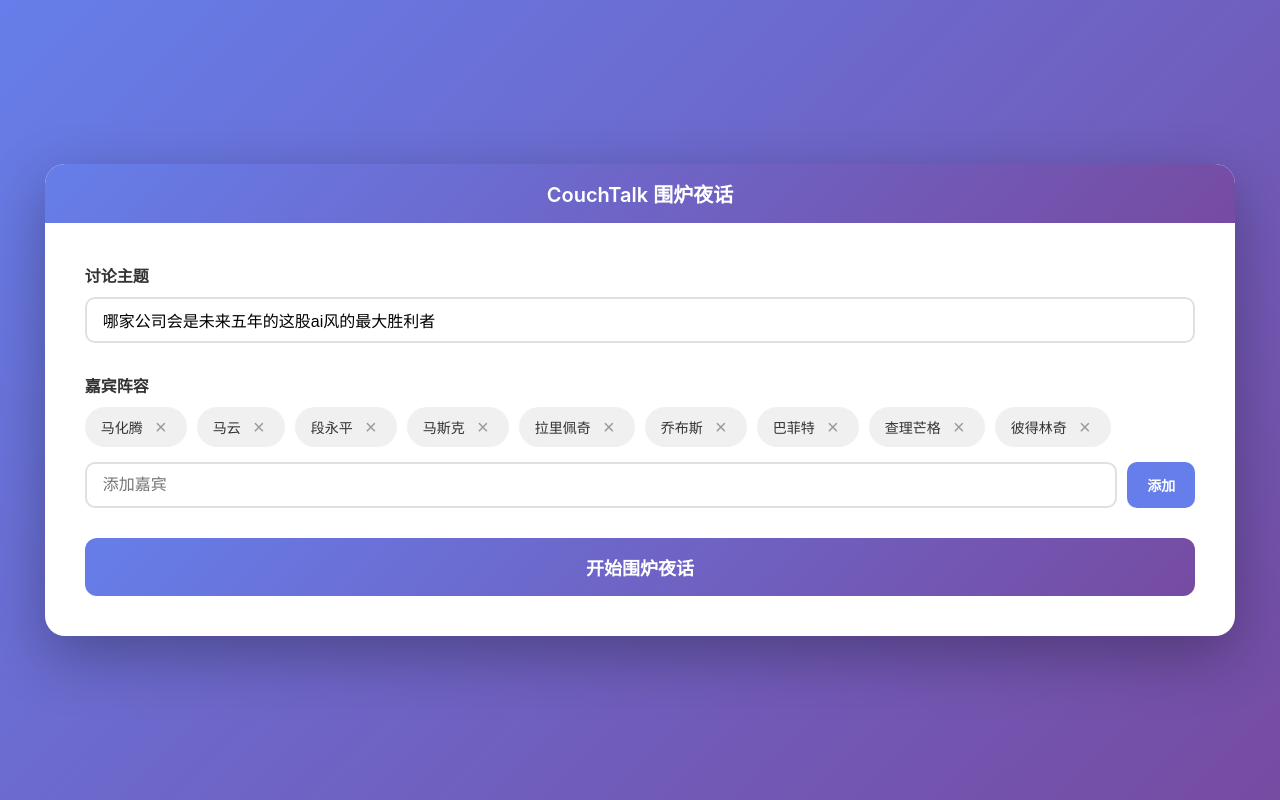
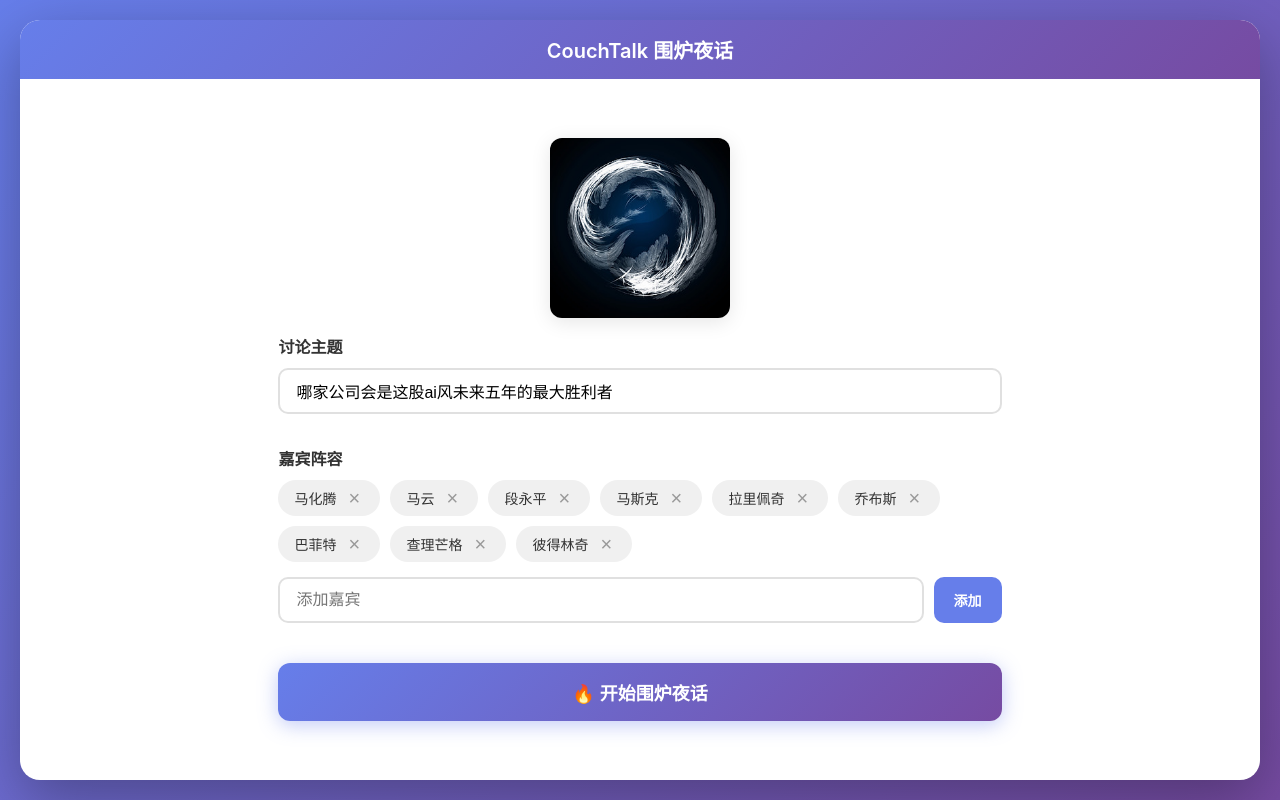
Before and after one commit to ImNWL/CouchTalk, a React (Vite) app in the folder frontend/: page / in a window 1280 px wide. Built offline with nearby package versions, Linux system fonts and the light colour scheme.

Commit message:
feat: 调整对话上下文和角色发言逻辑，优化前端样式

```diff
--- a/frontend/src/App.css
+++ b/frontend/src/App.css
@@ -17,16 +17,18 @@
   display: flex;
   align-items: center;
   justify-content: center;
-  padding: 20px;
+  padding: clamp(10px, 2vw, 20px);
 }
 
 .container {
   background: white;
-  border-radius: 20px;
+  border-radius: clamp(10px, 2vw, 20px);
   box-shadow: 0 20px 60px rgba(0, 0, 0, 0.3);
   max-width: 1600px;
-  width: 96%;
-  max-height: 95vh;
+  width: 100%;
+  height: 95vh;
+  max-height: 900px;
+  min-height: 500px;
   overflow: hidden;
   display: flex;
   flex-direction: column;
@@ -34,39 +36,64 @@
 
 h1 {
   text-align: center;
-  padding: 15px 30px;
+  padding: clamp(12px, 2vh, 15px) clamp(15px, 3vw, 30px);
   background: linear-gradient(135deg, #667eea 0%, #764ba2 100%);
   color: white;
-  font-size: 20px;
+  font-size: clamp(16px, 2.5vw, 20px);
   margin: 0;
   flex-shrink: 0;
   font-weight: 600;
 }
 
 .setup {
-  padding: 40px;
+  padding: clamp(20px, 4vh, 40px) clamp(20px, 3vw, 40px);
   flex: 1;
-  overflow-y: auto;
+  overflow: hidden;
+  display: flex;
+  flex-direction: column;
+  justify-content: center;
+  align-items: center;
+  max-width: min(800px, 90vw);
+  margin: 0 auto;
+  width: 100%;
+}
+
+.setup-content {
+  width: 100%;
+}
+
+.setup-header-image {
+  width: 100%;
+  max-width: clamp(120px, 20vw, 180px);
+  height: auto;
+  margin: 0 auto clamp(15px, 2vh, 20px);
+  border-radius: clamp(8px, 1.5vw, 12px);
+  box-shadow: 0 4px 20px rgba(0, 0, 0, 0.1);
+  display: block;
 }
 
 .form-group {
-  margin-bottom: 30px;
+  margin-bottom: clamp(25px, 4vh, 35px);
+}
+
+.form-group:last-of-type {
+  margin-bottom: 0;
 }
 
 .form-group label {
   display: block;
   font-weight: 600;
-  margin-bottom: 10px;
+  margin-bottom: clamp(8px, 1.5vh, 10px);
   color: #333;
-  font-size: 16px;
+  font-size: clamp(14px, 2vw, 16px);
 }
 
 .form-group input[type="text"] {
   width: 100%;
-  padding: 12px 16px;
+  padding: clamp(10px, 1.5vh, 12px) clamp(12px, 2vw, 16px);
   border: 2px solid #e0e0e0;
-  border-radius: 10px;
-  font-size: 16px;
+  border-radius: clamp(8px, 1.2vw, 10px);
+  font-size: clamp(14px, 2vw, 16px);
   transition: border-color 0.3s;
 }
 
@@ -78,19 +105,19 @@
 .roles-list {
   display: flex;
   flex-wrap: wrap;
-  gap: 10px;
-  margin-bottom: 15px;
-  min-height: 40px;
+  gap: clamp(8px, 1.2vw, 10px);
+  margin-bottom: clamp(12px, 2vh, 15px);
+  min-height: clamp(35px, 5vh, 40px);
 }
 
 .role-tag {
   display: inline-flex;
   align-items: center;
-  gap: 8px;
-  padding: 8px 16px;
+  gap: clamp(6px, 1vw, 8px);
+  padding: clamp(6px, 1vh, 8px) clamp(12px, 2vw, 16px);
   background: #f0f0f0;
-  border-radius: 20px;
-  font-size: 14px;
+  border-radius: clamp(15px, 2.5vw, 20px);
+  font-size: clamp(12px, 1.8vw, 14px);
   color: #333;
 }
 
@@ -99,11 +126,11 @@
   border: none;
   color: #999;
   cursor: pointer;
-  font-size: 20px;
+  font-size: clamp(16px, 2.5vw, 20px);
   line-height: 1;
   padding: 0;
-  width: 20px;
-  height: 20px;
+  width: clamp(18px, 2.5vw, 20px);
+  height: clamp(18px, 2.5vw, 20px);
   display: flex;
   align-items: center;
   justify-content: center;
@@ -115,27 +142,30 @@
 
 .add-role {
   display: flex;
-  gap: 10px;
+  gap: clamp(8px, 1.2vw, 10px);
+  flex-wrap: wrap;
 }
 
 .add-role input {
   flex: 1;
-  padding: 10px 16px;
+  min-width: 150px;
+  padding: clamp(8px, 1.2vh, 10px) clamp(12px, 2vw, 16px);
   border: 2px solid #e0e0e0;
-  border-radius: 10px;
-  font-size: 14px;
+  border-radius: clamp(8px, 1.2vw, 10px);
+  font-size: clamp(13px, 1.8vw, 14px);
 }
 
 .add-role button {
-  padding: 10px 20px;
+  padding: clamp(8px, 1.2vh, 10px) clamp(16px, 2.5vw, 20px);
   background: #667eea;
   color: white;
   border: none;
-  border-radius: 10px;
+  border-radius: clamp(8px, 1.2vw, 10px);
   cursor: pointer;
-  font-size: 14px;
+  font-size: clamp(13px, 1.8vw, 14px);
   font-weight: 600;
   transition: background 0.3s;
+  white-space: nowrap;
 }
 
 .add-role button:hover {
@@ -144,19 +174,22 @@
 
 .btn-primary {
   width: 100%;
-  padding: 16px;
+  padding: clamp(14px, 2vh, 16px);
   background: linear-gradient(135deg, #667eea 0%, #764ba2 100%);
   color: white;
   border: none;
-  border-radius: 12px;
-  font-size: 18px;
+  border-radius: clamp(10px, 1.5vw, 12px);
+  font-size: clamp(16px, 2.2vw, 18px);
   font-weight: 600;
   cursor: pointer;
-  transition: transform 0.2s;
+  transition: all 0.3s;
+  margin-top: clamp(30px, 5vh, 40px);
+  box-shadow: 0 4px 20px rgba(102, 126, 234, 0.4);
 }
 
 .btn-primary:hover {
   transform: translateY(-2px);
+  box-shadow: 0 6px 25px rgba(102, 126, 234, 0.5);
 }
 
 .btn-primary:active {
@@ -171,29 +204,31 @@
 }
 
 .chat-header {
-  padding: 20px 30px;
+  padding: clamp(15px, 2.5vh, 20px) clamp(20px, 3vw, 30px);
   background: #f8f9fa;
   border-bottom: 1px solid #e0e0e0;
   flex-shrink: 0;
 }
 
 .topic {
-  font-size: 20px;
+  font-size: clamp(16px, 2.5vw, 20px);
   font-weight: 600;
   color: #333;
-  margin-bottom: 8px;
+  margin-bottom: clamp(6px, 1vh, 8px);
+  word-wrap: break-word;
 }
 
 .info {
-  font-size: 14px;
+  font-size: clamp(12px, 1.8vw, 14px);
   color: #666;
+  word-wrap: break-word;
 }
 
 .messages {
   flex: 1;
   overflow-y: auto;
   overflow-x: hidden;
-  padding: 20px 30px;
+  padding: clamp(15px, 2.5vh, 20px) clamp(20px, 3vw, 30px);
   background: #fafafa;
   min-height: 0;
   -webkit-overflow-scrolling: touch;
@@ -219,7 +254,7 @@
 }
 
 .message {
-  margin-bottom: 20px;
+  margin-bottom: clamp(15px, 2.5vh, 20px);
   animation: slideIn 0.3s ease-out;
 }
 
@@ -235,9 +270,9 @@
 }
 
 .message-name {
-  font-size: 13px;
+  font-size: clamp(12px, 1.6vw, 13px);
   font-weight: 600;
-  margin-bottom: 6px;
+  margin-bottom: clamp(5px, 0.8vh, 6px);
   color: #667eea;
 }
 
@@ -247,11 +282,13 @@
 
 .message-text {
   background: white;
-  padding: 14px 18px;
-  border-radius: 12px;
+  padding: clamp(12px, 1.8vh, 14px) clamp(14px, 2.2vw, 18px);
+  border-radius: clamp(10px, 1.5vw, 12px);
   line-height: 1.6;
   color: #333;
   box-shadow: 0 2px 8px rgba(0, 0, 0, 0.05);
+  word-wrap: break-word;
+  overflow-wrap: break-word;
 }
 
 .message.user .message-text {
@@ -267,33 +304,33 @@
 }
 
 .thinking {
-  margin-bottom: 20px;
+  margin-bottom: clamp(15px, 2.5vh, 20px);
   animation: slideIn 0.3s ease-out;
 }
 
 .thinking-name {
-  font-size: 13px;
+  font-size: clamp(12px, 1.6vw, 13px);
   font-weight: 600;
-  margin-bottom: 6px;
+  margin-bottom: clamp(5px, 0.8vh, 6px);
   color: #667eea;
 }
 
 .thinking-text {
   background: white;
-  padding: 14px 18px;
-  border-radius: 12px;
+  padding: clamp(12px, 1.8vh, 14px) clamp(14px, 2.2vw, 18px);
+  border-radius: clamp(10px, 1.5vw, 12px);
   line-height: 1.6;
   color: #999;
   box-shadow: 0 2px 8px rgba(0, 0, 0, 0.05);
   font-style: italic;
   display: flex;
   align-items: center;
-  gap: 8px;
+  gap: clamp(6px, 1vw, 8px);
 }
 
 .thinking-text::before {
   content: '💭';
-  font-size: 16px;
+  font-size: clamp(14px, 2vw, 16px);
   animation: pulse 1.5s ease-in-out infinite;
 }
 
@@ -310,19 +347,21 @@
 
 .input-area {
   display: flex;
-  gap: 10px;
-  padding: 20px 30px;
+  gap: clamp(8px, 1.2vw, 10px);
+  padding: clamp(15px, 2.5vh, 20px) clamp(20px, 3vw, 30px);
   background: white;
   border-top: 1px solid #e0e0e0;
   flex-shrink: 0;
+  flex-wrap: wrap;
 }
 
 .input-area input {
   flex: 1;
-  padding: 12px 16px;
+  min-width: 200px;
+  padding: clamp(10px, 1.5vh, 12px) clamp(12px, 2vw, 16px);
   border: 2px solid #e0e0e0;
-  border-radius: 10px;
-  font-size: 15px;
+  border-radius: clamp(8px, 1.2vw, 10px);
+  font-size: clamp(14px, 1.8vw, 15px);
 }
 
 .input-area input:focus {
@@ -331,15 +370,16 @@
 }
 
 .input-area button {
-  padding: 12px 24px;
+  padding: clamp(10px, 1.5vh, 12px) clamp(18px, 2.8vw, 24px);
   background: #667eea;
   color: white;
   border: none;
-  border-radius: 10px;
+  border-radius: clamp(8px, 1.2vw, 10px);
   cursor: pointer;
-  font-size: 15px;
+  font-size: clamp(14px, 1.8vw, 15px);
   font-weight: 600;
   transition: background 0.3s;
+  white-space: nowrap;
 }
 
 .input-area button:hover:not(:disabled) {
@@ -361,20 +401,21 @@
 
 .scroll-to-bottom {
   position: absolute;
-  bottom: 20px;
-  right: 30px;
-  padding: 10px 20px;
+  bottom: clamp(15px, 2.5vh, 20px);
+  right: clamp(20px, 3vw, 30px);
+  padding: clamp(8px, 1.2vh, 10px) clamp(16px, 2.5vw, 20px);
   background: #667eea;
   color: white;
   border: none;
-  border-radius: 20px;
+  border-radius: clamp(15px, 2.5vw, 20px);
   cursor: pointer;
-  font-size: 14px;
+  font-size: clamp(13px, 1.8vw, 14px);
   font-weight: 600;
   box-shadow: 0 4px 12px rgba(102, 126, 234, 0.4);
   transition: all 0.3s;
   z-index: 10;
   animation: slideUp 0.3s ease-out;
+  white-space: nowrap;
 }
 
 .scroll-to-bottom:hover {
@@ -397,8 +438,8 @@
 .round-divider {
   display: flex;
   align-items: center;
-  gap: 20px;
-  margin: 30px 0;
+  gap: clamp(15px, 2.5vw, 20px);
+  margin: clamp(20px, 3.5vh, 30px) 0;
   animation: fadeIn 0.5s ease-out;
 }
 
@@ -411,12 +452,12 @@
 
 .divider-text {
   color: #999;
-  font-size: 13px;
+  font-size: clamp(12px, 1.6vw, 13px);
   font-weight: 600;
   white-space: nowrap;
-  padding: 8px 16px;
+  padding: clamp(6px, 1vh, 8px) clamp(12px, 2vw, 16px);
   background: #f5f5f5;
-  border-radius: 20px;
+  border-radius: clamp(15px, 2.5vw, 20px);
   border: 1px solid #e0e0e0;
 }
 
@@ -430,3 +471,96 @@
     transform: scale(1);
   }
 }
+
+/* 移动端适配 */
+@media (max-width: 768px) {
+  .app {
+    padding: 10px;
+  }
+
+  .container {
+    border-radius: 15px;
+    height: 98vh;
+  }
+
+  h1 {
+    font-size: 18px;
+    padding: 12px 15px;
+  }
+
+  .setup {
+    padding: 20px 15px;
+  }
+
+  .setup-header-image {
+    max-width: 150px;
+  }
+
+  .chat-header {
+    padding: 12px 15px;
+  }
+
+  .messages {
+    padding: 15px;
+  }
+
+  .input-area {
+    padding: 12px 15px;
+    gap: 8px;
+  }
+
+  .input-area button {
+    padding: 10px 15px;
+    font-size: 13px;
+  }
+
+  .btn-secondary {
+    flex: 0 0 100%;
+    order: 3;
+  }
+}
+
+/* 超小屏幕 */
+@media (max-width: 480px) {
+  .container {
+    width: 100%;
+    height: 100vh;
+    border-radius: 0;
+  }
+
+  .app {
+    padding: 0;
+  }
+
+  h1 {
+    font-size: 16px;
+  }
+
+  .setup-header-image {
+    max-width: 120px;
+  }
+
+  .input-area {
+    flex-wrap: wrap;
+  }
+
+  .input-area input {
+    flex: 1 1 100%;
+    min-width: 100%;
+  }
+
+  .input-area button {
+    flex: 1;
+  }
+}
+
+/* 大屏幕优化 */
+@media (min-width: 1920px) {
+  .container {
+    max-width: 1800px;
+  }
+
+  .setup {
+    max-width: 900px;
+  }
+}
--- a/frontend/src/App.tsx
+++ b/frontend/src/App.tsx
@@ -11,7 +11,7 @@
 }
 
 function App() {
-  const [topic, setTopic] = useState('哪家公司会是未来五年的这股ai风的最大胜利者');
+  const [topic, setTopic] = useState('哪家公司会是这股ai风未来五年的最大胜利者');
   const [roles, setRoles] = useState<Role[]>([
     { name: '马化腾' },
     { name: '马云' },
@@ -33,47 +33,81 @@
   const [thinkingRole, setThinkingRole] = useState<string>('');
   const messagesEndRef = useRef<HTMLDivElement>(null);
   const messagesContainerRef = useRef<HTMLDivElement>(null);
-  const [showScrollButton, setShowScrollButton] = useState(false);
+  const [autoScroll, setAutoScroll] = useState(true);
+  const wasAtBottomRef = useRef(true);
+  const shouldScrollRef = useRef(true);
 
   const scrollToBottom = () => {
     messagesEndRef.current?.scrollIntoView({ behavior: 'smooth' });
   };
 
-  // 检查滚动条是否在最底端
-  const isScrollAtBottom = () => {
+  // 检查用户是否在底部
+  const isNearBottom = () => {
     const container = messagesContainerRef.current;
     if (!container) return true;
 
-    // 判断滚动条是否在底部（允许1px的误差）
-    const isAtBottom = Math.abs(
-      container.scrollHeight - container.scrollTop - container.clientHeight
-    ) <= 1;
-
-    return isAtBottom;
+    const threshold = 50; // 距离底部 50px 内认为是在底部
+    const position = container.scrollHeight - container.scrollTop - container.clientHeight;
+    return position <= threshold;
   };
 
-  // 监听滚动，更新按钮显示状态
+  // 监听滚动 - 持续更新用户是否在底部的状态
   useEffect(() => {
     const container = messagesContainerRef.current;
     if (!container) return;
 
     const handleScroll = () => {
-      setShowScrollButton(!isScrollAtBottom());
+      const atBottom = isNearBottom();
+      wasAtBottomRef.current = atBottom;
+      shouldScrollRef.current = atBottom;
+      setAutoScroll(atBottom);
     };
 
     container.addEventListener('scroll', handleScroll, { passive: true });
+
+    // 初始化时也检查一次
+    handleScroll();
+
     return () => container.removeEventListener('scroll', handleScroll);
   }, []);
 
-  // 只有当滚动条在最底端时才自动滚动
+  // 在每次消息变化前捕获滚动位置
+  const prevMessagesLengthRef = useRef(messages.length);
+
+  // 在渲染前检查滚动位置
+  if (messages.length > prevMessagesLengthRef.current) {
+    // 消息数量增加了，立即检查当前滚动位置
+    const container = messagesContainerRef.current;
+    if (container) {
+      const threshold = 50;
+      const position = container.scrollHeight - container.scrollTop - container.clientHeight;
+      shouldScrollRef.current = position <= threshold;
+    }
+  }
+
   useEffect(() => {
-    if (messages.length > 0 && isScrollAtBottom()) {
-      // 使用 setTimeout 确保 DOM 更新后再滚动
-      setTimeout(() => {
+    // 消息数量增加了且之前在底部
+    if (messages.length > prevMessagesLengthRef.current && shouldScrollRef.current) {
+      // 使用双重 RAF 确保 DOM 完全更新
+      requestAnimationFrame(() => {
+        requestAnimationFrame(() => {
+          messagesEndRef.current?.scrollIntoView({ behavior: 'smooth' });
+        });
+      });
+    }
+    prevMessagesLengthRef.current = messages.length;
+  }, [messages]);
+
+  // 当思考状态变化时，如果在底部也滚动
+  useEffect(() => {
+    if (thinkingRole && shouldScrollRef.current) {
+      requestAnimationFrame(() => {
+        requestAnimationFrame(() => {
           scrollToBottom();
-      }, 50);
+        });
+      });
     }
-  }, [messages]);
+  }, [thinkingRole]);
 
   const addRole = () => {
     if (newRole.trim() && !isStarted) {
@@ -131,12 +165,31 @@
             setSessionId(data.sessionId);
           }
 
-          // 立即显示这个角色的发言
-          if (data.message) {
+          // 检查是否有错误
+          if (data.error) {
+            // 根据错误类型显示不同的提示
+            let errorText = '';
+            if (data.error === 'quota_exceeded') {
+              errorText = '💤 思索到走神了...（API配额已用完）';
+            } else {
+              errorText = '💤 思索到走神了...';
+            }
+
+            setMessages(prev => [...prev, {
+              name: data.roleName || role.name,
+              text: errorText
+            }]);
+          } else if (data.message) {
+            // 正常显示消息
             setMessages(prev => [...prev, data.message]);
           }
         } catch (error) {
           console.error(`${role.name} 发言失败:`, error);
+          // 网络错误也显示提示
+          setMessages(prev => [...prev, {
+            name: role.name,
+            text: '💤 思索到走神了...（网络错误）'
+          }]);
         }
 
         // 清除思考状态
@@ -157,9 +210,9 @@
   };
 
   const sendUserMessage = async () => {
-    if (!userInput.trim() || !sessionId) return;
+    if (!userInput.trim() || !sessionId || isLoading) return;
 
-    const message = { name: '你', text: userInput.trim() };
+    const message = { name: '主持人', text: userInput.trim() };
     setMessages([...messages, message]);
     setUserInput('');
 
@@ -173,6 +226,9 @@
           message
         })
       });
+
+      // 发送完消息后自动开始下一轮
+      await startRound();
     } catch (error) {
       console.error('记录用户消息失败:', error);
     }
@@ -210,6 +266,8 @@
 
         {!isStarted ? (
           <div className="setup">
+            <div className="setup-content">
+              <img src="/1.jpg" alt="围炉夜话" className="setup-header-image" />
               <div className="form-group">
                 <label>讨论主题</label>
                 <input
@@ -243,8 +301,9 @@
               </div>
 
               <button className="btn-primary" onClick={startRound}>
-              开始围炉夜话
+              🔥 开始围炉夜话
               </button>
+            </div>
           </div>
         ) : (
           <div className="chat">
@@ -283,10 +342,14 @@
               )}
               <div ref={messagesEndRef} />
 
-              {showScrollButton && (
+              {!autoScroll && (
                 <button
                   className="scroll-to-bottom"
-                  onClick={scrollToBottom}
+                  onClick={() => {
+                    setAutoScroll(true);
+                    wasAtBottomRef.current = true;
+                    scrollToBottom();
+                  }}
                 >
                   ↓ 回到底部
                 </button>
```
Also changed, not shown: frontend/public/1.jpg (added), 1 other file (tests, documents, lock files or other folders). Lines whose indentation alone changed are shown as unchanged.
